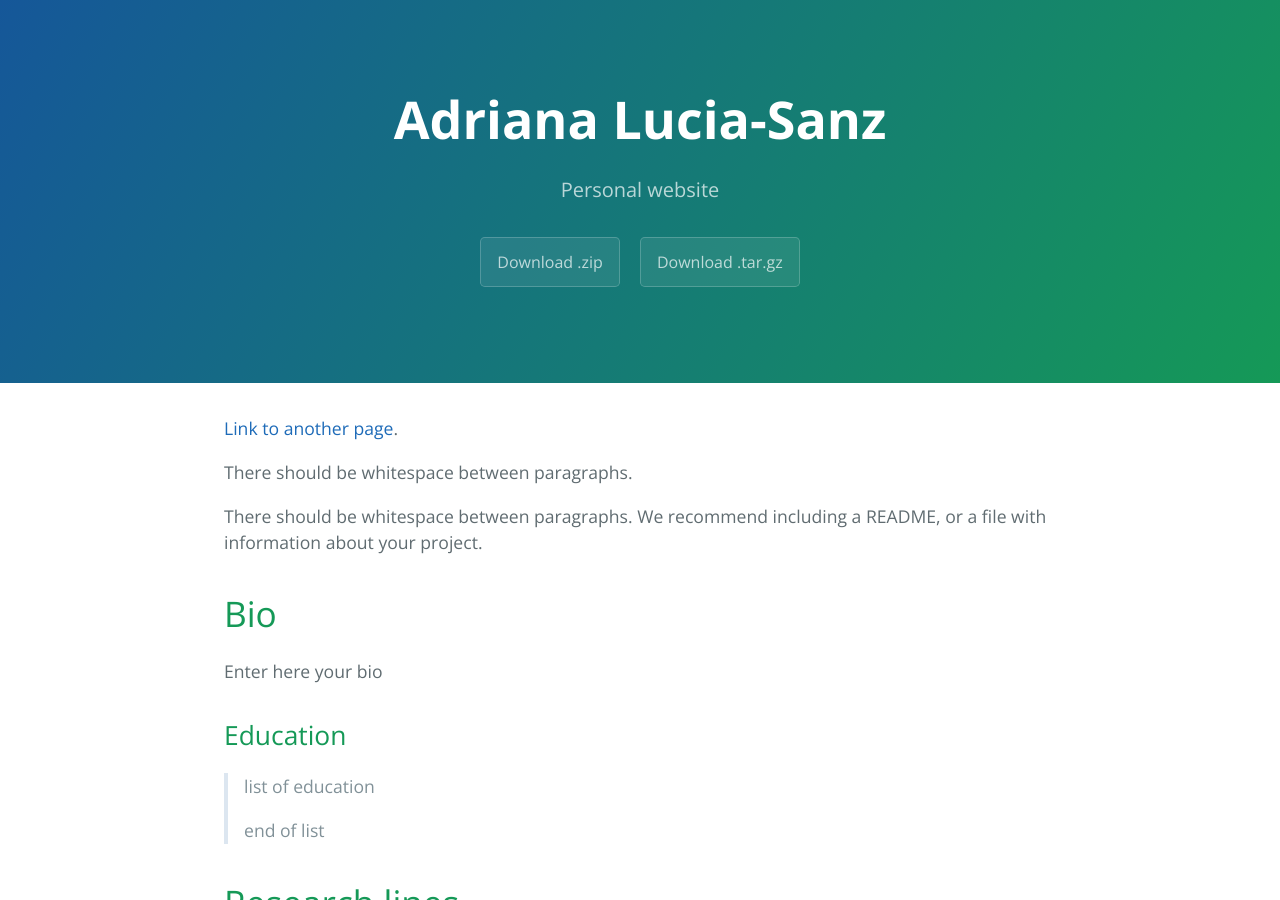
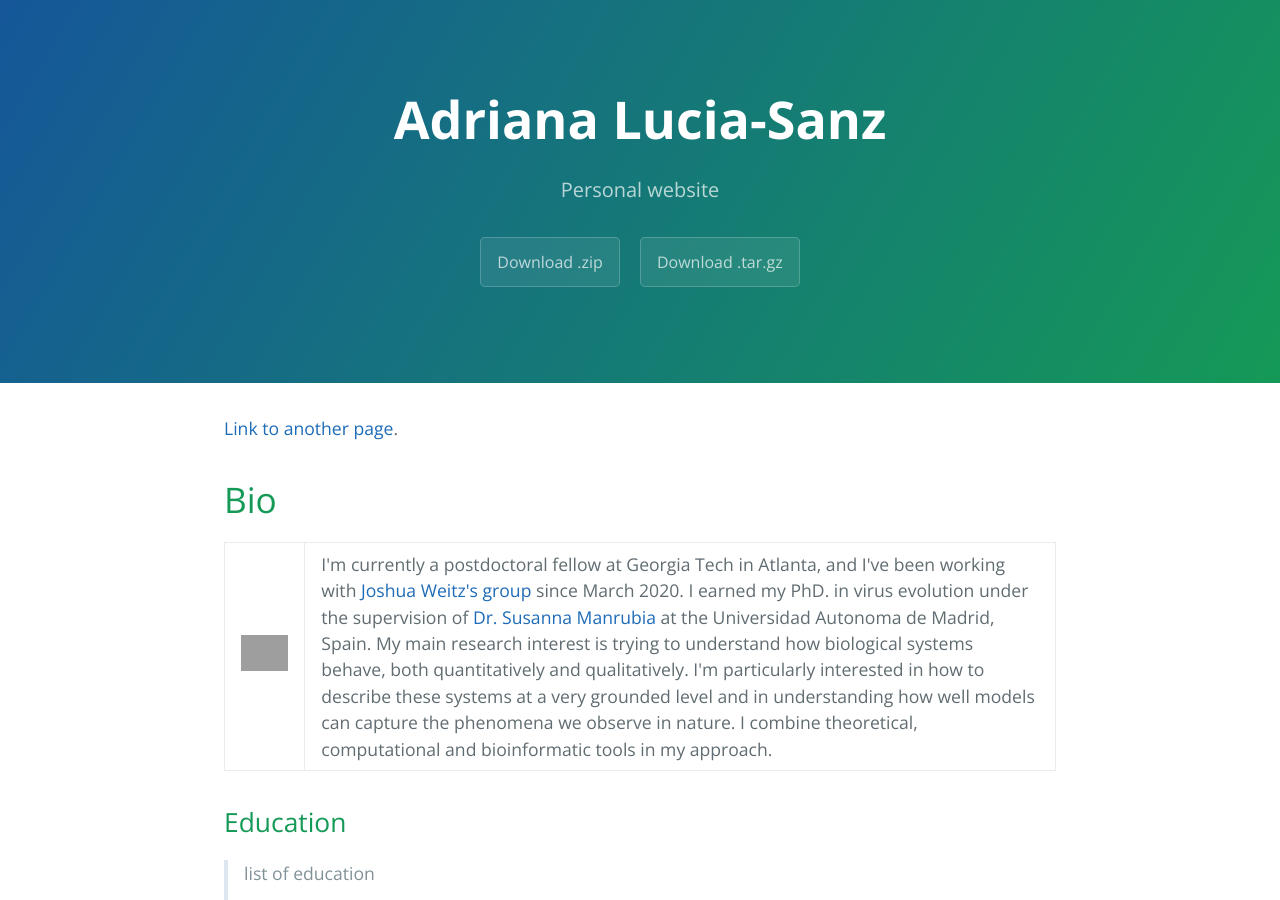
Before and after one commit to aluciasanz/aluciasanz.github.io, a Jekyll site: the page built from index.md, in a window 1280 px wide and 900 px high. Built offline with Jekyll 4.4.1, drawn with Linux system fonts in a browser that asks for light colours; grey boxes are pictures that could not be loaded.

Commit message:
Update index.md

```diff
--- a/index.md
+++ b/index.md
@@ -5,13 +5,16 @@ layout: default
 
 [Link to another page](./another-page.html).
 
-There should be whitespace between paragraphs.
-
-There should be whitespace between paragraphs. We recommend including a README, or a file with information about your project.
-
 # Bio
-Enter here your bio
-
+<table>
+  <tr>
+  <td>
+      <img src="portrait-als.png" alt="portrait">
+  </td>
+    <td>I'm currently a postdoctoral fellow at Georgia Tech in Atlanta, and I've been working with <a href="https://weitzgroup.biosci.gatech.edu/">Joshua Weitz's group</a> since March 2020. I earned my PhD. in virus evolution under the supervision of <a href="https://auditore.cab.inta-csic.es/manrubia/">Dr. Susanna Manrubia</a> at the Universidad Autonoma de Madrid, Spain. My main research interest is trying to understand how biological systems behave, both quantitatively and qualitatively. I'm particularly interested in how to describe these systems at a very grounded level and in understanding how well models can capture the phenomena we observe in nature. I combine theoretical, computational and bioinformatic tools in my approach.
+  </td>
+  </tr>
+  </table>
 ## Education
 
 > list of education
```
